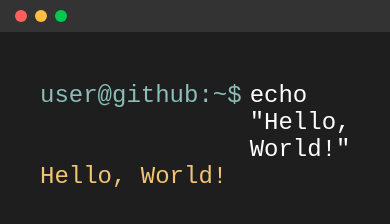
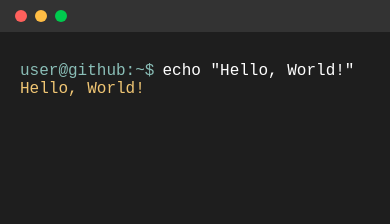
Before and after one commit to ArmaanjeetSandhu/terminal-animation, a plain HTML site: page index.html in a window 390 px wide. Drawn offline with Linux system fonts and the light colour scheme; a web font is replaced by a local one.

Commit message:
Make webpage mobile-friendly

```diff
--- a/index.html
+++ b/index.html
@@ -22,11 +22,13 @@
       }
 
       .terminal-wrapper {
-        width: 100vw;
-        height: 100vh;
+        width: 100%;
+        height: 100%;
         background-color: #1e1e1e;
         border-radius: 0;
         box-shadow: 0px 8px 24px rgba(0, 0, 0, 0.3);
+        display: flex;
+        flex-direction: column;
       }
       .terminal-header {
         display: flex;
@@ -53,15 +55,15 @@
         background-color: #00ca4e;
       }
       .terminal {
-        padding: 40px;
+        padding: 20px;
         color: #fff;
         overflow-y: auto;
-        max-height: 80vh;
-        font-size: 24px;
+        flex-grow: 1;
+        font-size: 16px;
       }
       .input-line {
         display: flex;
-        font-size: 24px;
+        font-size: 16px;
         margin-top: 10px;
       }
       .input {
@@ -74,8 +76,8 @@
         margin-bottom: 15px;
       }
       .cursor {
-        width: 12px;
-        height: 24px;
+        width: 8px;
+        height: 16px;
         background-color: #8abeb7;
         margin-left: 2px;
         animation: blink 1s step-end infinite;
@@ -83,6 +85,20 @@
       @keyframes blink {
         50% {
           background-color: transparent;
+        }
+      }
+
+      @media (min-width: 768px) {
+        .terminal {
+          padding: 40px;
+          font-size: 24px;
+        }
+        .input-line {
+          font-size: 24px;
+        }
+        .cursor {
+          width: 12px;
+          height: 24px;
         }
       }
     </style>
```
